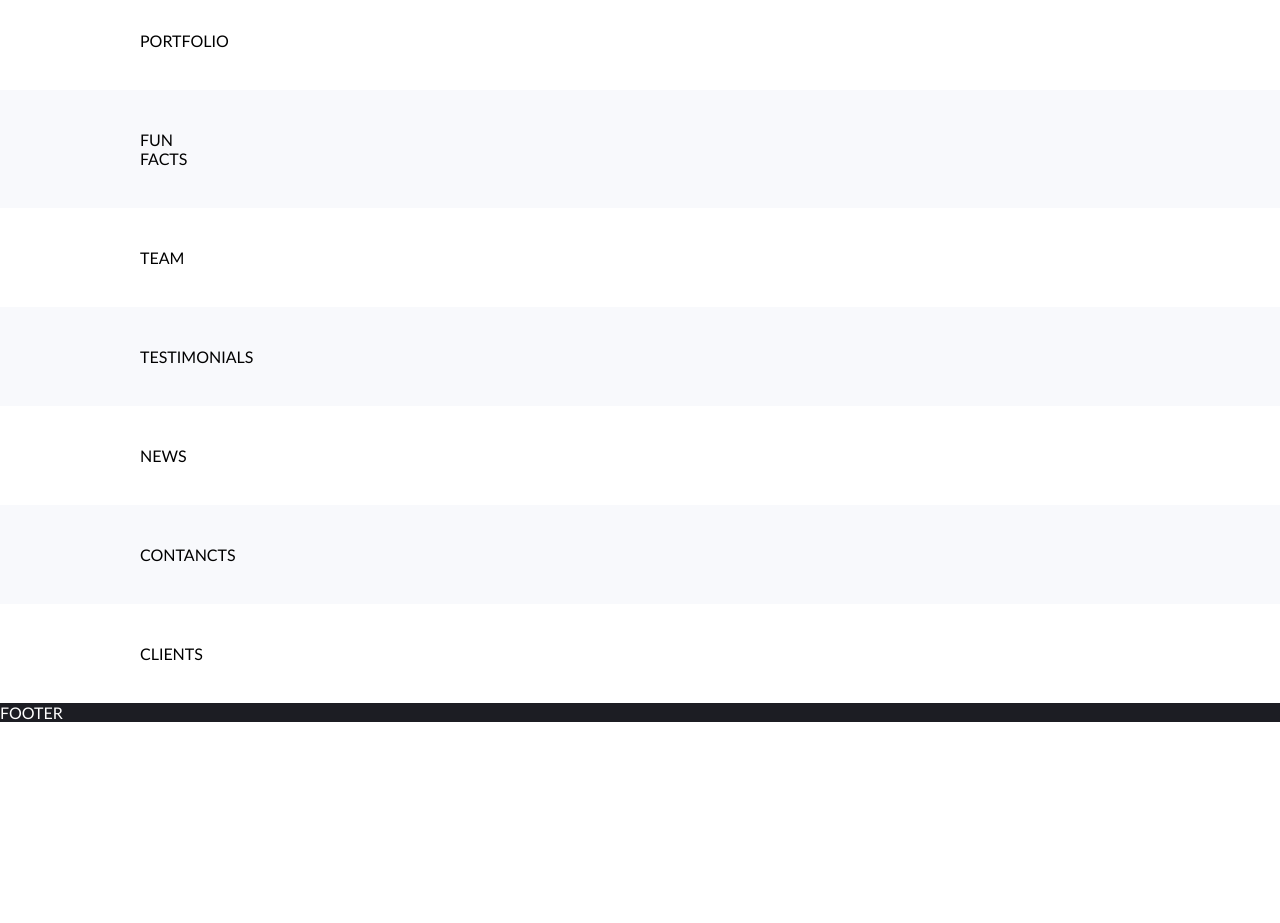
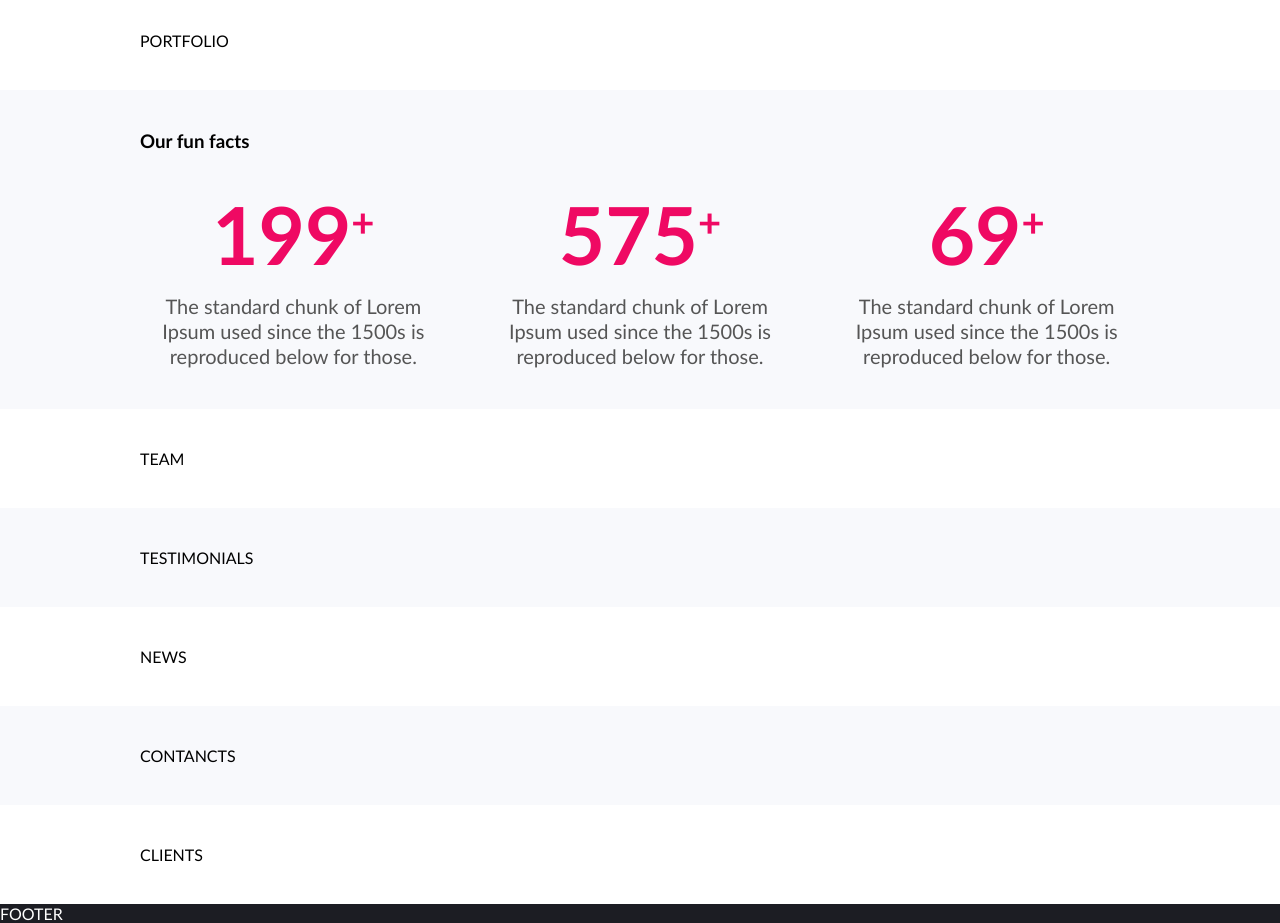
Before and after one commit to front-end-by-rimantas/17-grupe-agency, a plain HTML site: page index.html in a window 1280 px wide. Shown: the part 1200-2123 px from the top of the page. Before the commit the page ends 1922 px from the top, so only its background shows below. Drawn offline with Linux system fonts and the light colour scheme.

Commit message:
Fun facts with animation

```diff
--- a/css/fun-facts.css
+++ b/css/fun-facts.css
@@ -0,0 +1,18 @@
+.container > .row.fact-list {
+    row-gap: 40px;
+}
+    .fact-list > .fact {
+        text-align: center;
+    }
+        .fact-list > .fact > .number {
+            margin-bottom: 20px;
+            color: #ef0963;
+            font-size: 80px;
+            line-height: 80px;
+            font-weight: bold;
+        }
+            .fact-list > .fact > .number::after {
+                content: '+';
+                font-size: 40px;
+                vertical-align: super;
+            }
--- a/css/layout.css
+++ b/css/layout.css
@@ -82,6 +82,9 @@ body {
     .container {
         grid-template-columns: 30px 1fr 30px;
     }
+    .container > .row {
+        gap: 10px;
+    }
     .container > .row > .col-sm-1 { grid-column: span 1; }
     .container > .row > .col-sm-2 { grid-column: span 2; }
     .container > .row > .col-sm-3 { grid-column: span 3; }
@@ -99,6 +102,9 @@ body {
     .container {
         grid-template-columns: 1fr 680px 1fr;
     }
+    .container > .row {
+        gap: 20px;
+    }
     .container > .row > .col-md-1 { grid-column: span 1; }
     .container > .row > .col-md-2 { grid-column: span 2; }
     .container > .row > .col-md-3 { grid-column: span 3; }
@@ -115,6 +121,9 @@ body {
 @media (min-width: 1100px) {
     .container {
         grid-template-columns: 1fr 1000px 1fr;
+    }
+    .container > .row {
+        gap: 40px;
     }
     .container > .row > .col-lg-1 { grid-column: span 1; }
     .container > .row > .col-lg-2 { grid-column: span 2; }
--- a/css/reset.css
+++ b/css/reset.css
@@ -6,3 +6,7 @@ body * {
     box-sizing: border-box;
     font-family: 'Gill Sans', 'Gill Sans MT', Calibri, 'Trebuchet MS', sans-serif;
 }
+
+sup {
+    vertical-align: super;
+}
--- a/data/data.js
+++ b/data/data.js
@@ -31,6 +31,22 @@ const services = [
     }
 ];
 
+const funFacts = [
+    {
+        number: 199,
+        description: 'The standard chunk of Lorem Ipsum used since the 1500s is reproduced below for those.'
+    },
+    {
+        number: 575,
+        description: 'The standard chunk of Lorem Ipsum used since the 1500s is reproduced below for those.'
+    },
+    {
+        number: 69,
+        description: 'The standard chunk of Lorem Ipsum used since the 1500s is reproduced below for those.'
+    }
+];
+
 export default {
-    services
+    services,
+    funFacts
 };
--- a/index.html
+++ b/index.html
@@ -60,8 +60,9 @@
     <!-- fun_facts: start -->
     <div id="fun_facts" class="bg-grey container">
         <div class="row">
-            FUN FACTS
+            <h3 class="col-12">Our fun facts</h3>
         </div>
+        <div class="row fact-list"></div>
     </div>
     <!-- fun_facts: end -->
     <!-- team: start -->
--- a/js/main.js
+++ b/js/main.js
@@ -4,9 +4,13 @@ import data from '../data/data.js';
 
 // import rendering functions
 import { renderServices } from './renderServices.js';
+import { renderFunFacts, animateFunFacts } from './renderFunFacts.js';
 
 // execute
-
-const { services } = data;
+const { services, funFacts } = data;
 
 renderServices('#services .services', services);
+renderFunFacts('#fun_facts > .fact-list', funFacts);
+
+// actions after content rendering
+animateFunFacts( 3 );
--- /dev/null
+++ b/js/renderFunFacts.js
@@ -0,0 +1,49 @@
+function renderFunFacts( selector, data ) {
+    const DOM = document.querySelector( selector );
+
+    let HTML = '';
+    const size = data.length;
+    for ( let i=0; i<size; i++ ) {
+        HTML += `<div class="fact col-12 col-md-6 col-lg-4">
+                    <p class="number">${data[i].number}</p>
+                    <p class="description">${data[i].description}</p>
+                </div>`;
+    }
+
+    return DOM.innerHTML = HTML;
+}
+
+function animateFunFacts( maxSeconds ) {
+    const allFacts = document.querySelectorAll('.fact-list > .fact > .number');
+    const size = allFacts.length;
+
+    if ( maxSeconds < 1 ) {
+        throw 'ERROR: mazu maziausiai animacijai reikia 1 sekundes!';
+    }
+
+    for ( let i=0; i<size; i++ ) {
+        const number = parseInt( allFacts[i].innerText ),
+            totalTime = maxSeconds % 1 === 0 ? maxSeconds * 1000 : Math.round(maxSeconds) * 1000,
+            fps = 30,
+            timegap = 1000 / fps,                   // galimos tik sveikos sekundes
+            totalFrames = (totalTime / 1000 * fps);
+        let currentNumber = 0,
+            currentFrame = 0;
+
+        allFacts[i].innerText = currentNumber;
+
+        const timer = setInterval( () => {
+            currentFrame++;
+            currentNumber += number / totalFrames;
+
+            allFacts[i].innerText = Math.round( currentNumber );
+            if ( currentFrame >= totalFrames ) {
+                clearInterval( timer );
+            }
+        }, timegap );
+    }
+
+    return;
+}
+
+export { renderFunFacts, animateFunFacts };
```
